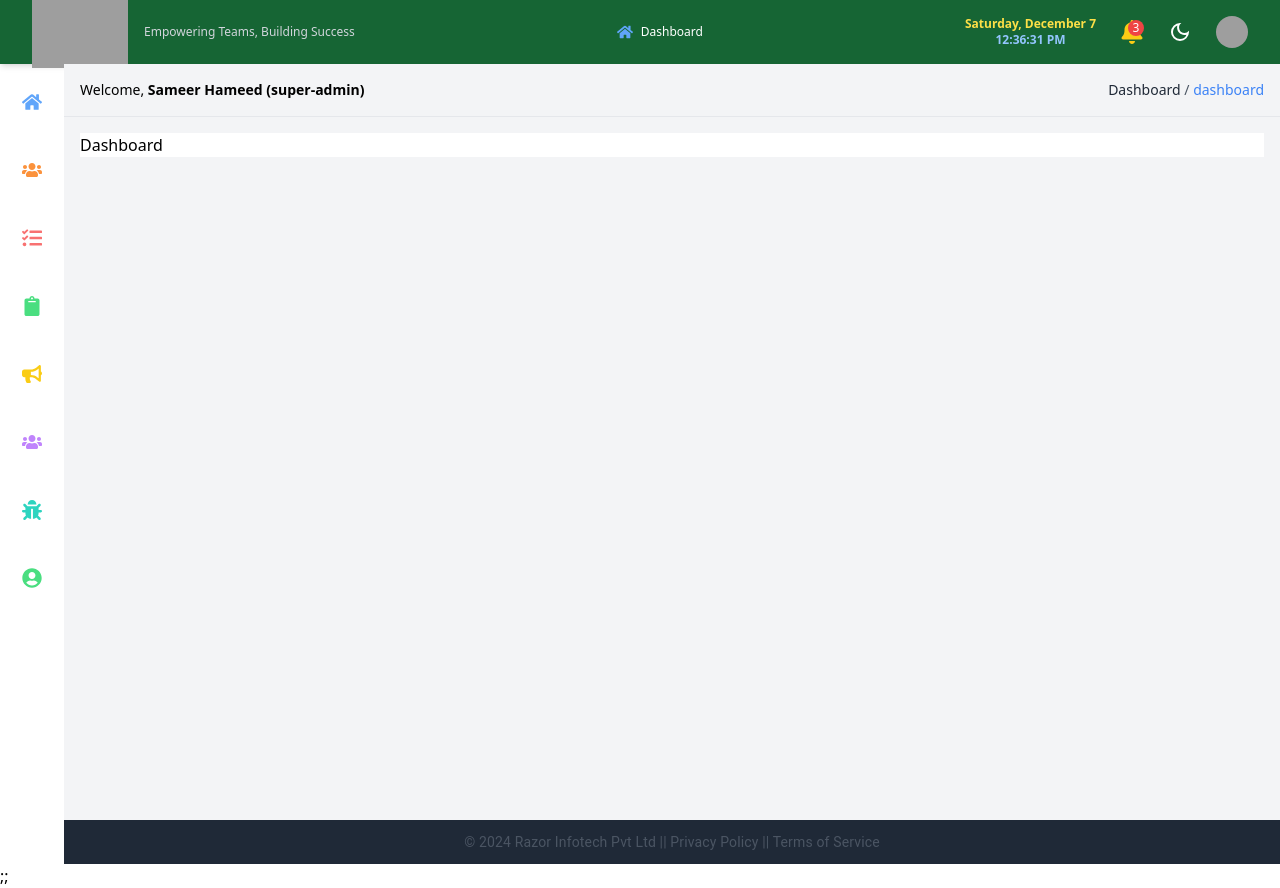
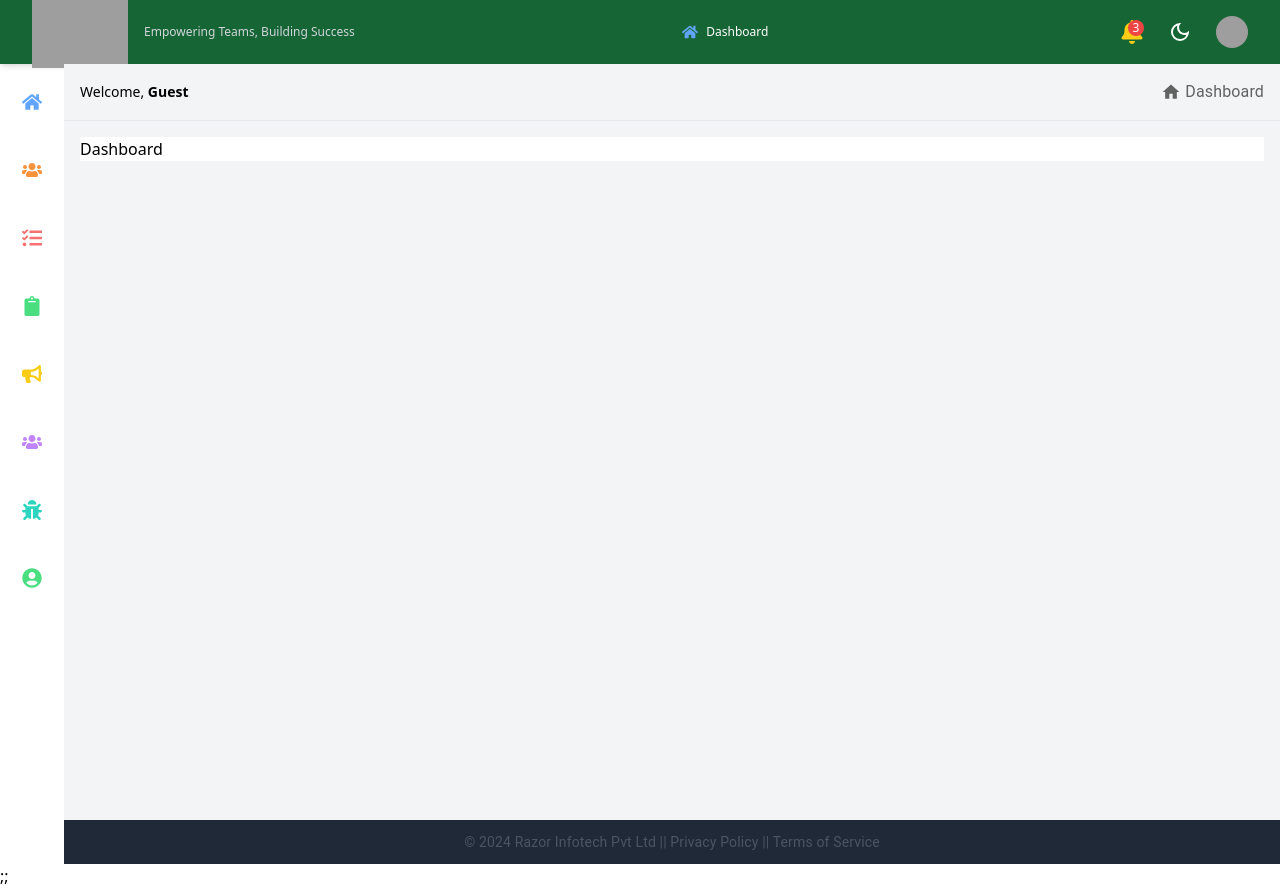
Before and after one commit to hidro001/HCMwebappfrontend, a React (Vite) app: page /dashboard in a window 1280 px wide. Built offline with nearby package versions, Linux system fonts and the light colour scheme; grey boxes are pictures that could not be loaded.

Commit message:
update Breadcrump ,navbar

```diff
--- a/package.json
+++ b/package.json
@@ -12,6 +12,7 @@
   "dependencies": {
     "@emotion/react": "^11.14.0",
     "@emotion/styled": "^11.14.0",
+    "@mui/icons-material": "^6.2.0",
     "@mui/material": "^6.2.0",
     "@mui/styled-engine-sc": "^6.2.0",
     "axios": "^1.7.9",
--- a/src/components/breadcrumb/Breadcrumb.jsx
+++ b/src/components/breadcrumb/Breadcrumb.jsx
@@ -1,28 +1,240 @@
+// import React from "react";
+// import { Link, useLocation } from "react-router-dom";
+
+// const Breadcrumb = () => {
+//   const location = useLocation();
+
+//   const generateBreadcrumbs = () => {
+//     const pathnames = location.pathname.split("/").filter((x) => x);
+//     return (
+//       <nav className="text-sm text-gray-600">
+//         <Link to="/" className="text-gray-800 hover:underline">
+//           Dashboard
+//         </Link>
+//         {pathnames.map((value, index) => {
+//           const to = `/${pathnames.slice(0, index + 1).join("/")}`;
+//           return (
+//             <span key={to}>
+//               {" / "}
+//               <Link to={to} className="text-blue-500 hover:underline">
+//                 {value}
+//               </Link>
+//             </span>
+//           );
+//         })}
+//       </nav>
+//     );
+//   };
+
+//   return (
+//     <div className="flex justify-between dark:bg-gray-800 dark:text-white items-center p-4 bg-gray-100 border-b">
+//       <div className="text-sm">
+//         Welcome,{" "}
+//         <span className="font-semibold">Sameer Hameed (super-admin)</span>
+//       </div>
+//       <div>{generateBreadcrumbs()}</div>
+//     </div>
+//   );
+// };
+
+// export default Breadcrumb;
+
+
+// // src/components/Breadcrumb.js
+// import React from "react";
+// import { Link, useLocation } from "react-router-dom";
+// import useAuthStore from '../../store/store';
+// import { capitalizeWords } from '../../utils/capitalize'; // Import the utility function
+// const Breadcrumb = () => {
+//   const location = useLocation();
+
+//   // Access userName and permissionRole from Zustand store
+//   const userName = useAuthStore((state) => state.userName);
+//   const permissionRole = useAuthStore((state) => state.permissionRole);
+
+//   // Function to format breadcrumb names
+//   const formatBreadcrumb = (name) => {
+//     return name
+//       .split(/[-_]/)
+//       .map(word => word.charAt(0).toUpperCase() + word.slice(1))
+//       .join(' ');
+//   };
+
+//   // const generateBreadcrumbs = () => {
+//   //   const pathnames = location.pathname.split("/").filter((x) => x);
+//   //   return (
+//   //     <nav className="text-sm text-gray-600">
+//   //       <Link to="/" className="text-gray-800 hover:underline flex items-center">
+//   //         Dashboard
+//   //       </Link>
+
+//   //       {pathnames.map((value, index) => {
+//   //         const to = `/${pathnames.slice(0, index + 1).join("/")}`;
+//   //         const displayName = formatBreadcrumb(value);
+//   //         return (
+//   //           <span key={to}>
+//   //             {" / "}
+//   //             <Link to={to} className="text-blue-500 hover:underline flex items-center">
+//   //               {displayName}
+//   //             </Link>
+//   //           </span>
+//   //         );
+//   //       })}
+//   //     </nav>
+//   //   );
+//   // };
+//   const generateBreadcrumbs = () => {
+//     const pathnames = location.pathname.split("/").filter((x) => x);
+
+//     // Skip the first path if it's already "Dashboard"
+//     const pathSegments = pathnames.slice(1);
+
+//     return (
+//       <nav className="text-sm text-gray-600">
+//         <Link to="/" className="text-gray-800 hover:underline flex items-center">
+//           Dashboard
+//         </Link>
+//         {pathSegments.map((value, index) => {
+//           const to = `/${pathnames.slice(0, index + 2).join("/")}`;
+//           const displayName = formatBreadcrumb(value);
+//           return (
+//             <span key={to}>
+//               {" / "}
+//               <Link to={to} className="text-blue-500 hover:underline flex items-center">
+//                 {displayName}
+//               </Link>
+//             </span>
+//           );
+//         })}
+//       </nav>
+//     );
+//   };
+
+//   return (
+//     <div className="flex justify-between dark:bg-gray-800 dark:text-white items-center p-4 bg-gray-100 border-b">
+//       <div className="text-sm">
+//         Welcome,{" "}
+//         <span className="font-semibold">
+//           {userName ? `${capitalizeWords(userName)} (${capitalizeWords(permissionRole)})` : "Guest"}
+//         </span>
+//       </div>
+//       <div>{generateBreadcrumbs()}</div>
+//     </div>
+//   );
+// };
+
+// export default Breadcrumb;
+
+// src/components/Breadcrumb.js
 import React from "react";
-import { Link, useLocation } from "react-router-dom";
+import { Link as RouterLink, useLocation } from "react-router-dom";
+import useAuthStore from '../../store/store';
+import { capitalizeWords } from '../../utils/capitalize'; // Import the utility function
+
+// Material-UI Components
+import Breadcrumbs from '@mui/material/Breadcrumbs';
+import Link from '@mui/material/Link';
+import Typography from '@mui/material/Typography';
+import NavigateNextIcon from '@mui/icons-material/NavigateNext';
+
+// Material-UI Icons
+import HomeIcon from '@mui/icons-material/Home';
+import SettingsIcon from '@mui/icons-material/Settings';
+import AdminPanelSettingsIcon from '@mui/icons-material/AdminPanelSettings';
+import SupervisorAccountIcon from '@mui/icons-material/SupervisorAccount';
+import PeopleIcon from '@mui/icons-material/People';
+import FolderIcon from '@mui/icons-material/Folder'; // Default icon
 
 const Breadcrumb = () => {
   const location = useLocation();
 
+  // Access userName and permissionRole from Zustand store
+  const userName = useAuthStore((state) => state.userName);
+  const permissionRole = useAuthStore((state) => state.permissionRole);
+
+  // Function to format breadcrumb names
+  const formatBreadcrumb = (name) => {
+    return capitalizeWords(name);
+  };
+
+  // Function to get icon based on path segment
+  const getIcon = (segment) => {
+    switch (segment.toLowerCase()) {
+      case 'dashboard':
+        return <HomeIcon fontSize="small" style={{ marginRight: 4 }} />;
+      case 'settings':
+        return <SettingsIcon fontSize="small" style={{ marginRight: 4 }} />;
+      case 'admin-dashboard':
+        return <AdminPanelSettingsIcon fontSize="small" style={{ marginRight: 4 }} />;
+      case 'manager-dashboard':
+        return <SupervisorAccountIcon fontSize="small" style={{ marginRight: 4 }} />;
+      case 'super-admin-dashboard':
+        return <AdminPanelSettingsIcon fontSize="small" style={{ marginRight: 4 }} />;
+      case 'users':
+        return <PeopleIcon fontSize="small" style={{ marginRight: 4 }} />;
+      case 'projects':
+        return <FolderIcon fontSize="small" style={{ marginRight: 4 }} />;
+      // Add more cases as needed for other routes
+      default:
+        return <PeopleIcon fontSize="small" style={{ marginRight: 4 }} />; // Default icon
+    }
+  };
+
   const generateBreadcrumbs = () => {
     const pathnames = location.pathname.split("/").filter((x) => x);
+
+    // Skip the first path if it's already "Dashboard"
+    const pathSegments = pathnames.slice(1);
+
     return (
-      <nav className="text-sm text-gray-600">
-        <Link to="/" className="text-gray-800 hover:underline">
+      <Breadcrumbs
+        aria-label="breadcrumb"
+        separator={<NavigateNextIcon fontSize="small" />}
+        className="text-sm text-gray-600"
+      >
+        {/* Dashboard Link with Home Icon */}
+        <Link
+          component={RouterLink}
+          to="/"
+          underline="hover"
+          color="inherit"
+          sx={{ display: 'flex', alignItems: 'center' }}
+        >
+          <HomeIcon sx={{ mr: 0.5 }} fontSize="small" />
           Dashboard
         </Link>
-        {pathnames.map((value, index) => {
-          const to = `/${pathnames.slice(0, index + 1).join("/")}`;
-          return (
-            <span key={to}>
-              {" / "}
-              <Link to={to} className="text-blue-500 hover:underline">
-                {value}
-              </Link>
-            </span>
+        {pathSegments.map((value, index) => {
+          const to = `/${pathnames.slice(0, index + 2).join("/")}`;
+          const displayName = formatBreadcrumb(value);
+          const icon = getIcon(value);
+
+          // Determine if it's the last breadcrumb
+          const isLast = index === pathSegments.length - 1;
+
+          return isLast ? (
+            <Typography
+              key={to}
+              color="text.primary"
+              sx={{ display: 'flex', alignItems: 'center' }}
+            >
+              {icon}
+              {displayName}
+            </Typography>
+          ) : (
+            <Link
+              component={RouterLink}
+              to={to}
+              key={to}
+              underline="hover"
+              color="inherit"
+              sx={{ display: 'flex', alignItems: 'center' }}
+            >
+              {icon}
+              {displayName}
+            </Link>
           );
         })}
-      </nav>
+      </Breadcrumbs>
     );
   };
 
@@ -30,7 +242,9 @@ const Breadcrumb = () => {
     <div className="flex justify-between dark:bg-gray-800 dark:text-white items-center p-4 bg-gray-100 border-b">
       <div className="text-sm">
         Welcome,{" "}
-        <span className="font-semibold">Sameer Hameed (super-admin)</span>
+        <span className="font-semibold">
+          {userName ? `${capitalizeWords(userName)} (${capitalizeWords(permissionRole)})` : "Guest"}
+        </span>
       </div>
       <div>{generateBreadcrumbs()}</div>
     </div>
--- a/src/components/navbar/Navbar.jsx
+++ b/src/components/navbar/Navbar.jsx
@@ -271,12 +271,12 @@ const Navbar = () => {
       {/* Right Section */}
       <div className="flex items-center space-x-6">
         <div className="hidden md:block text-sm text-center">
-          <div className="text-yellow-300 font-semibold text-xs">
+          {/* <div className="text-yellow-300 font-semibold text-xs">
             {currentDateTime.date}
           </div>
           <div className="text-blue-300 font-bold text-xs">
             {currentDateTime.time}
-          </div>
+          </div> */}
         </div>
 
         <div className="relative">
--- /dev/null
+++ b/src/utils/capitalize.js
@@ -0,0 +1,9 @@
+// src/utils/capitalize.js
+
+export const capitalizeWords = (str) => {
+    if (!str) return '';
+    return str
+      .split(/[\s-_]/) // Split by space, hyphen, or underscore
+      .map(word => word.charAt(0).toUpperCase() + word.slice(1).toLowerCase())
+      .join(' ');
+  };
```
Also changed, not shown: 1 other file (tests, documents, lock files or other folders).
